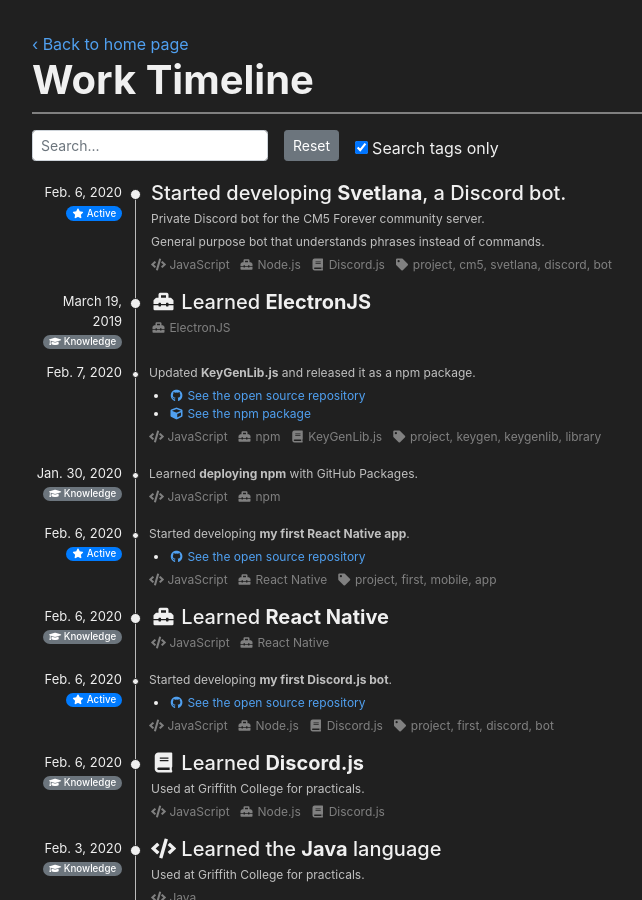
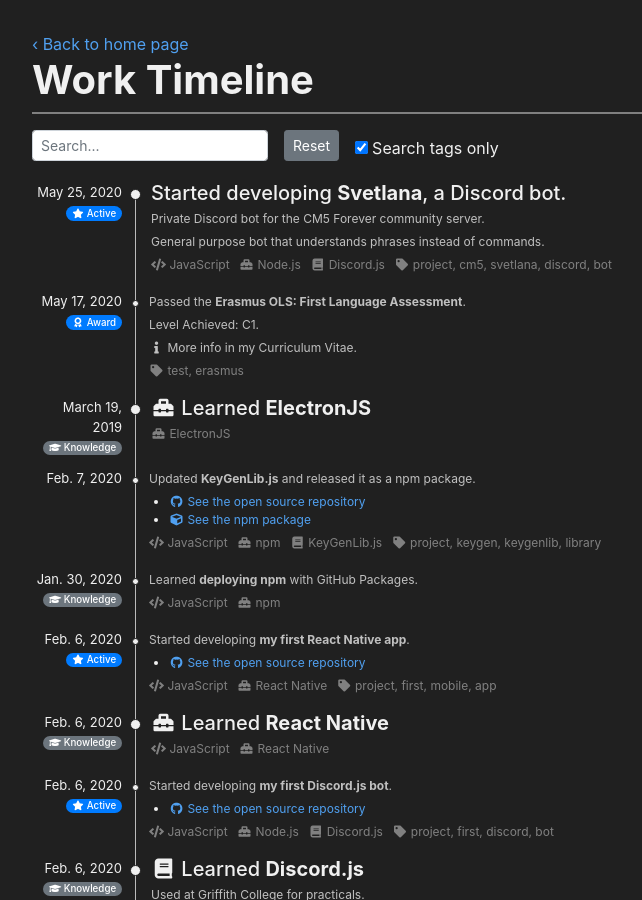
Before and after one commit to matiboux/matiboux.me, a Jekyll site: the page built from timeline.html, in a window 1280 px wide and 900 px high. Shown: the whole window, without its empty margins (53-695 px from the left). Built offline with Jekyll 4.4.1, drawn with Linux system fonts in a browser that asks for light colours; nearby versions of some CDN libraries.

Commit message:
Added Erasmust Final Language Assessment in timeline.yml
+ Fixed the project date for Svetlana

```diff
--- a/_data/timeline.yml
+++ b/_data/timeline.yml
@@ -20,12 +20,20 @@
   # links:
   # - title: <i class="fab fa-github fa-fw"></i> See the open source repository
     # href: https://github.com/matiboux/Svetlana
-  date: Feb. 6, 2020
+  date: May 25, 2020
   status: active
   languages: [JavaScript]
   tools: [Node.js]
   libraries: [Discord.js]
   tags: [project, cm5, svetlana, discord, bot]
+
+- description:
+  - "Passed the <b>Erasmus OLS: First Language Assessment</b>."
+  - "Level Achieved: C1."
+  - <i class="fas fa-info fa-fw"></i> More info in my Curriculum Vitae.
+  date: May 17, 2020
+  category: award
+  tags: [test, erasmus]
 
 - title: <i class="fas fa-toolbox fa-fw"></i> Learned <b>ElectronJS</b>
   date: March 19, 2019
```
